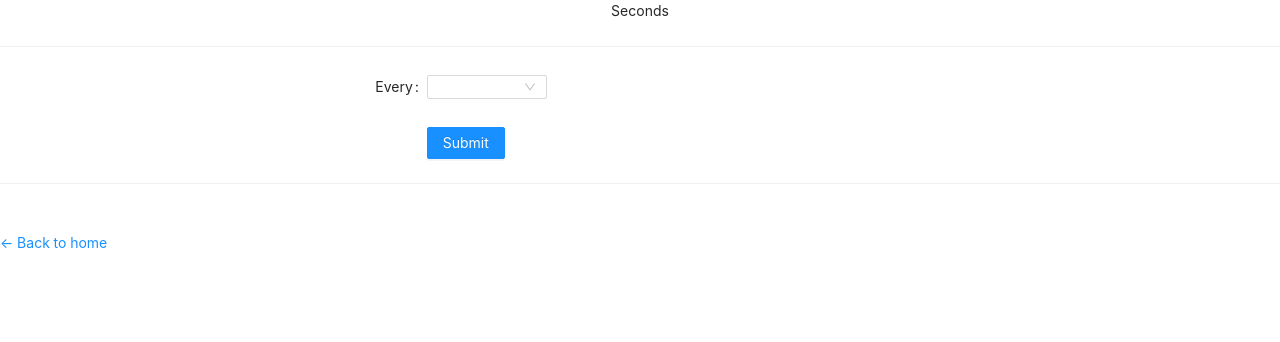
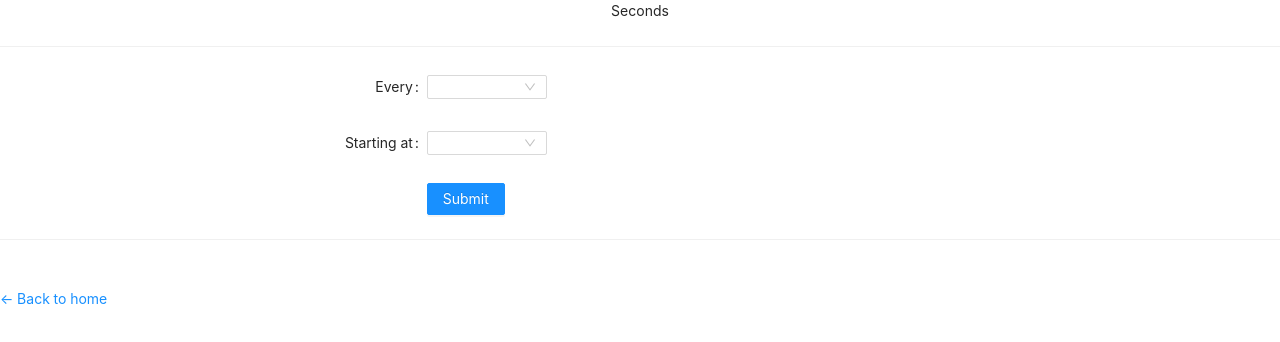
Before and after one commit to doberman7/Xhash-challege, a Next.js app: page /seconds/Seconds in a window 1280 px wide. Shown: the top 342 px of the page. Built offline with nearby package versions, Linux system fonts and the light colour scheme.

Commit message:
starting at

```diff
--- a/pages/seconds/Seconds.js
+++ b/pages/seconds/Seconds.js
@@ -3,6 +3,7 @@ import styles from "./seconds.module.css";
 import "antd/dist/antd.css";
 import Link from "next/link";
 import Every from "./Every";
+import StartingAt from "./StartingAt";
 import { Form, Input, Button, Checkbox } from "antd";
 
 const Seconds = () => {
@@ -43,7 +44,7 @@ const Seconds = () => {
         onFinishFailed={onFinishFailed}
       >
         <Every />
-
+        <StartingAt />
         <Form.Item {...tailLayout}>
           <Button type="primary" htmlType="submit">
             Submit
--- /dev/null
+++ b/pages/seconds/StartingAt.js
@@ -0,0 +1,35 @@
+import { Select, Form } from "antd";
+import "antd/dist/antd.css";
+
+const StartingAt = () => {
+  const children = [];
+  // funtion for the 60 secs on select
+  for (let i = 0; i < 61; i++) {
+    children.push(
+      <Select.Option key={i} value={i}>
+        {i} seconds
+      </Select.Option>
+    );
+  }
+
+  function handleChange(value) {
+    console.log(`Selected: ${value}`);
+  }
+
+  return (
+    <>
+      <Form.Item name="StartingAt" label="Starting at:">
+        <Select
+          size="small"
+          // defaultValue="1"
+          onChange={handleChange}
+          style={{ width: 120 }}
+        >
+          {children}
+        </Select>
+      </Form.Item>
+    </>
+  );
+};
+
+export default StartingAt;
```
